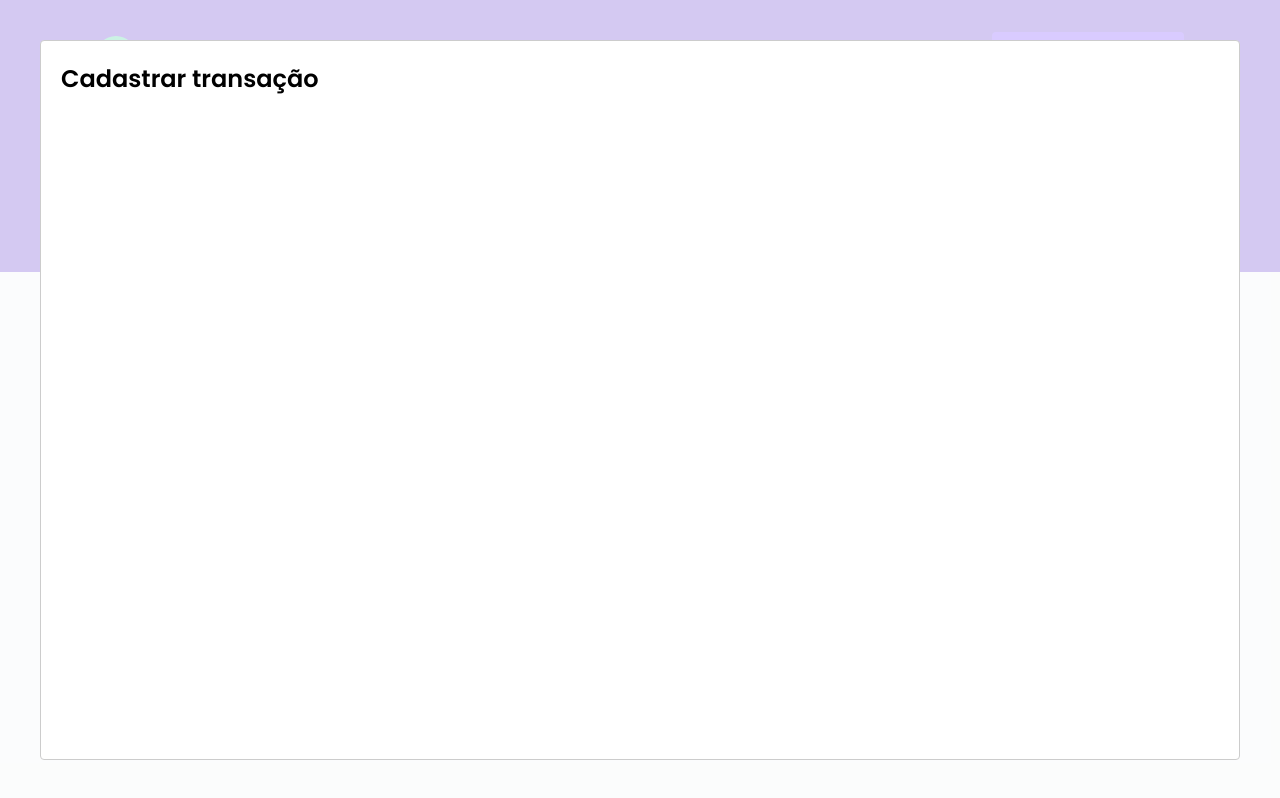
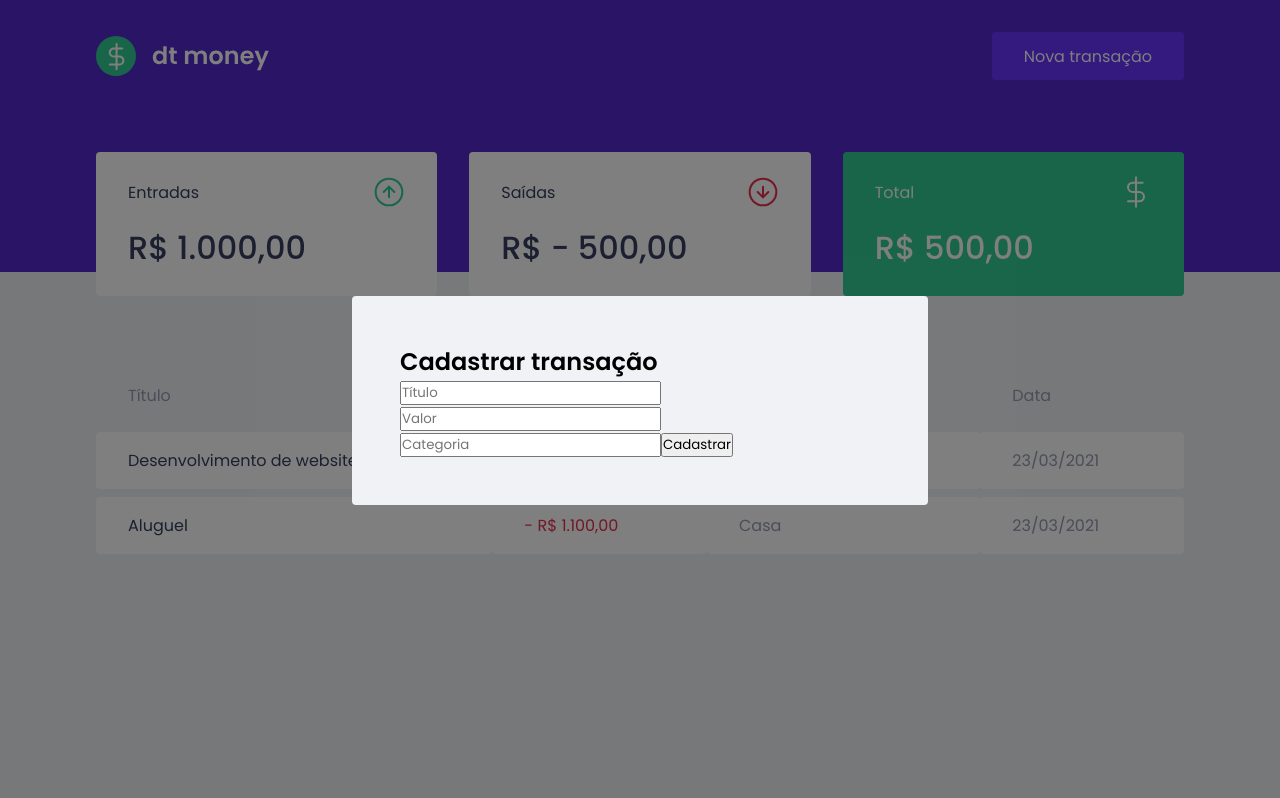
Before and after one commit to RodrigoSaantos/dtmoney, a React (Create React App) app: page / in a window 1280 px wide. Both pictures are taken after a click on the button "Nova transação". Built offline with nearby package versions, Linux system fonts and the light colour scheme; no server answers; what miragejs would draw is missing.

Commit message:
Modal structure

```diff
--- a/src/components/NewTransactionModal/index.tsx
+++ b/src/components/NewTransactionModal/index.tsx
@@ -1,4 +1,5 @@
 import Modal from "react-modal";
+import { Container } from "./styles";
 
 interface NewTransactionModalProps {
   isOpen: boolean;
@@ -10,8 +11,21 @@
   onRequestClose,
 }: NewTransactionModalProps) {
   return (
-    <Modal isOpen={isOpen} onRequestClose={onRequestClose}>
-      <h2>Cadastrar transação</h2>
+    <Modal
+      isOpen={isOpen}
+      onRequestClose={onRequestClose}
+      overlayClassName="react-modal-overlay"
+      className="react-modal-content"
+    >
+      <Container>
+        <h2>Cadastrar transação</h2>
+
+        <input placeholder="Título" />
+        <input type="number" placeholder="Valor" />
+        <input placeholder="Categoria" />
+
+        <button type="submit">Cadastrar</button>
+      </Container>
     </Modal>
   );
 }
--- a/src/components/NewTransactionModal/styles.ts
+++ b/src/components/NewTransactionModal/styles.ts
@@ -1,3 +1,3 @@
 import styled from "styled-components";
 
-export const Container = styled.div``;
+export const Container = styled.form``;
--- a/src/styles/global.ts
+++ b/src/styles/global.ts
@@ -52,4 +52,26 @@
     opacity: 0.6;
     cursor: not-allowed;
   }
+
+  .react-modal-overlay {
+    background: rgba(0, 0, 0, 0.5);
+    position: fixed;
+    top: 0;
+    bottom: 0;
+    right: 0;
+    left: 0;
+
+    display: flex;
+    align-items: center;
+    justify-content: center;
+  }
+
+  .react-modal-content {
+    width: 100%;
+    max-width: 576px;
+    background: var(--background);
+    padding: 3rem;
+    position: relative;
+    border-radius: 0.25rem;
+  }
 `;
```
